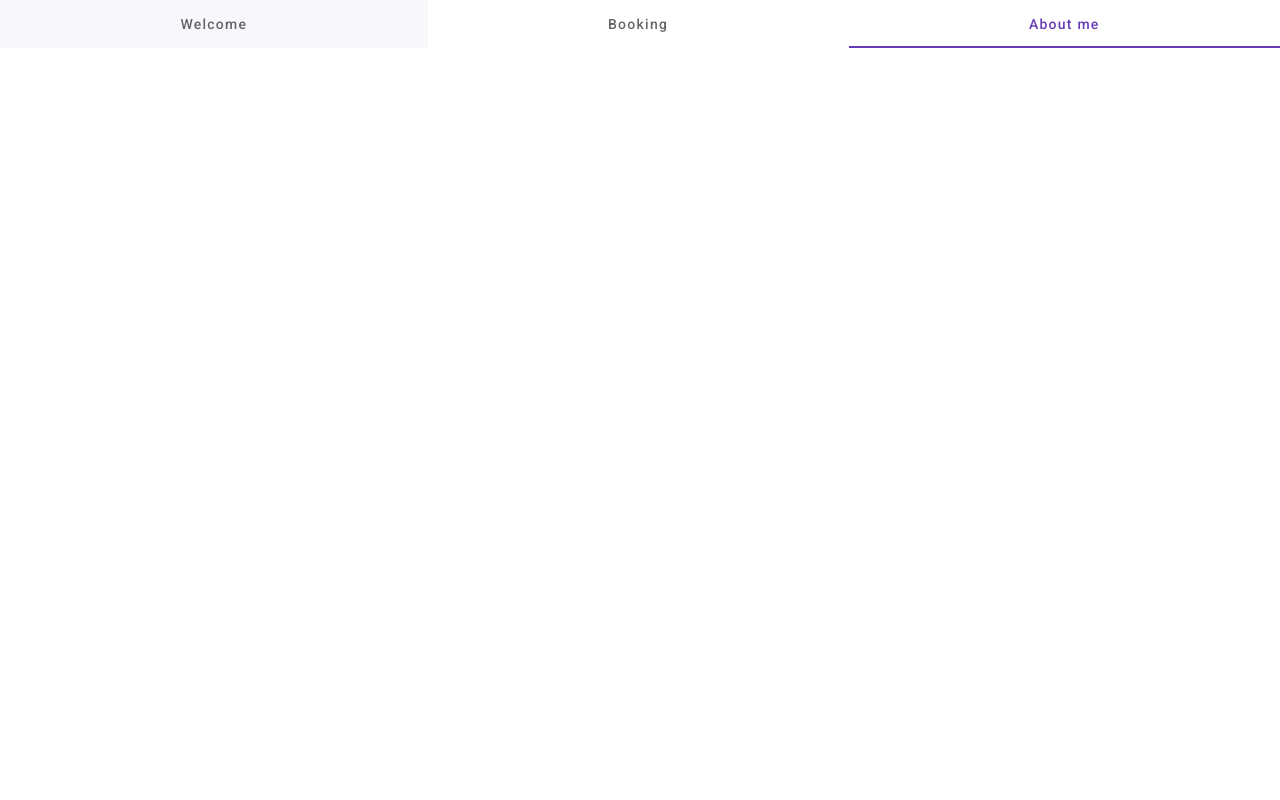
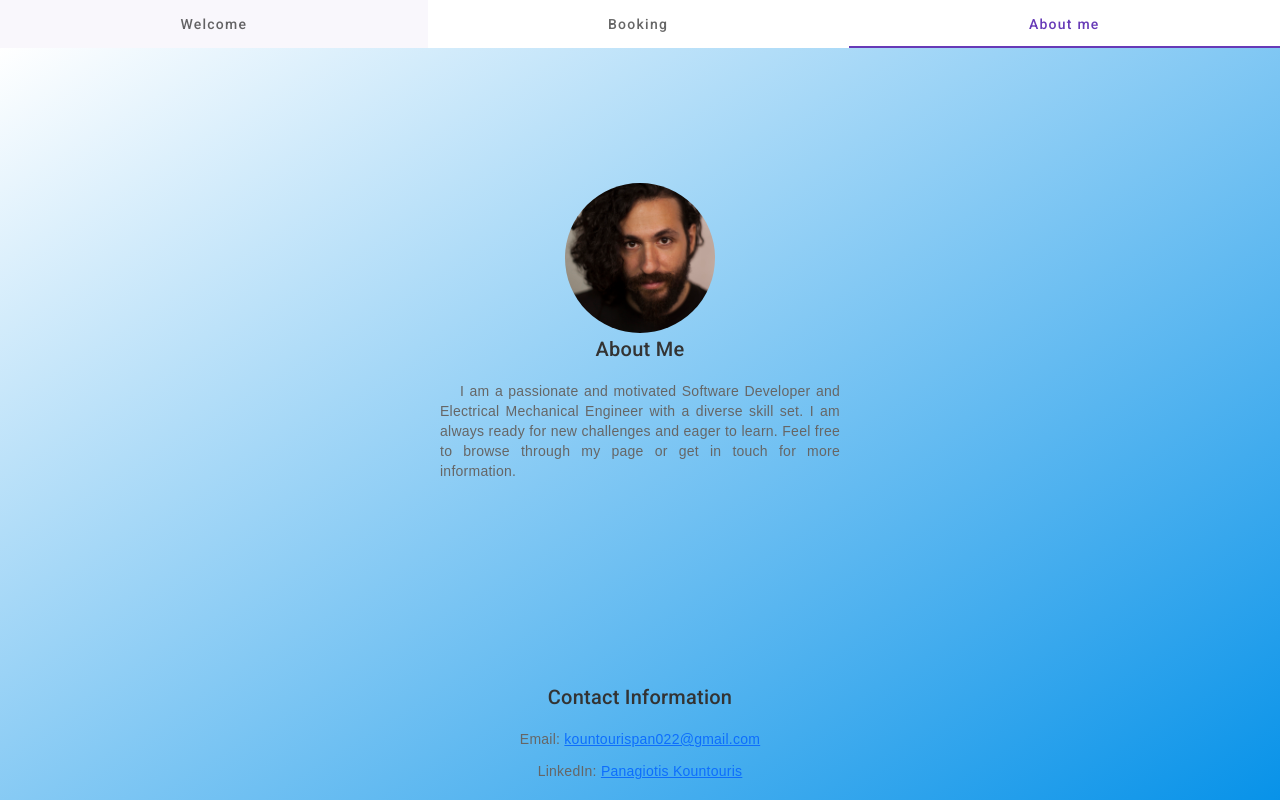
Before and after one commit to KountourisPanagiotis/campings-frontend, an Angular app: page /booking in a window 1280 px wide. Both pictures are taken after a click on the tab "About me". Built offline with nearby package versions, Linux system fonts and the light colour scheme.

Commit message:
bookings , about me styling updates

```diff
--- a/src/app/components/about-me/about-me.component.css
+++ b/src/app/components/about-me/about-me.component.css
@@ -2,9 +2,12 @@
     text-align: center;
     padding: 15px;
     font-family: Arial, sans-serif;
+    height: 100vh;
+    background: linear-gradient(to bottom right, white, #008fe8);
 }
 
 .profile-picture img {
+    margin-top: 120px;
     border-radius: 50%;
     width: 150px;
     height: 150px;
@@ -18,3 +21,12 @@ h2 {
 p {
     color: #666;
 }
+
+.info {
+    width: 50vw;
+    max-width: 400px;
+    margin: 0 auto;
+    text-align: justify;
+    text-indent: 20px;
+    margin-bottom: 200px;
+}
--- a/src/app/components/about-me/about-me.component.html
+++ b/src/app/components/about-me/about-me.component.html
@@ -1,10 +1,10 @@
-<!-- <div class="about-me-container">
+<div class="about-me-container">
     <div class="profile-picture">
-        <img src="assets/your_picture.jpg" alt="Profile Picture">
+        <img src="../../../assets/images/my-photo.jpg" alt="Profile Picture">
     </div>
     <h2>About Me</h2>
-    <p>I am a passionate and motivated Software Developer and Electrical Mechanical Engineer with a diverse skill set. I am always ready for new challenges and eager to learn. Feel free to browse through my page or get in touch for more information.</p>
-    <h2>Contact Information</h2>
+    <p class="info">I am a passionate and motivated Software Developer and Electrical Mechanical Engineer with a diverse skill set. I am always ready for new challenges and eager to learn. Feel free to browse through my page or get in touch for more information.</p>
+    <h2 class="contanct-info">Contact Information</h2>
     <p>Email: <a href="mailto:kountourispan022@gmail.com">kountourispan022@gmail.com</a></p>
     <p>LinkedIn: <a href="https://www.linkedin.com/in/panagiotis-kountouris/" target="_blank">Panagiotis Kountouris</a></p>
-</div> -->
+</div>
--- a/src/app/components/booking/booking.component.css
+++ b/src/app/components/booking/booking.component.css
@@ -1,4 +1,5 @@
 .booking-container {
     width: auto;
     height: 100vh;
+    background: linear-gradient(to bottom, white, #7ac4f3);
 }
```
Also changed, not shown: src/assets/images/my-photo.jpg (added).
